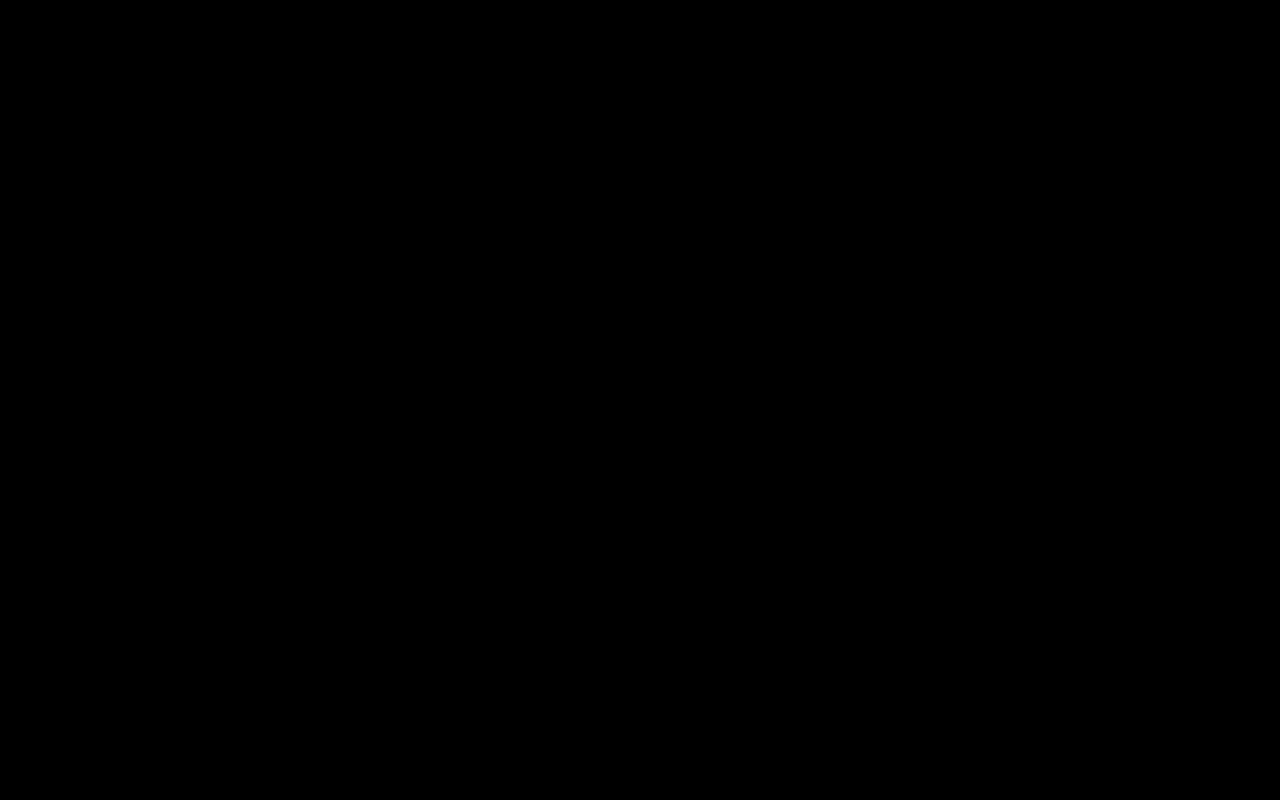
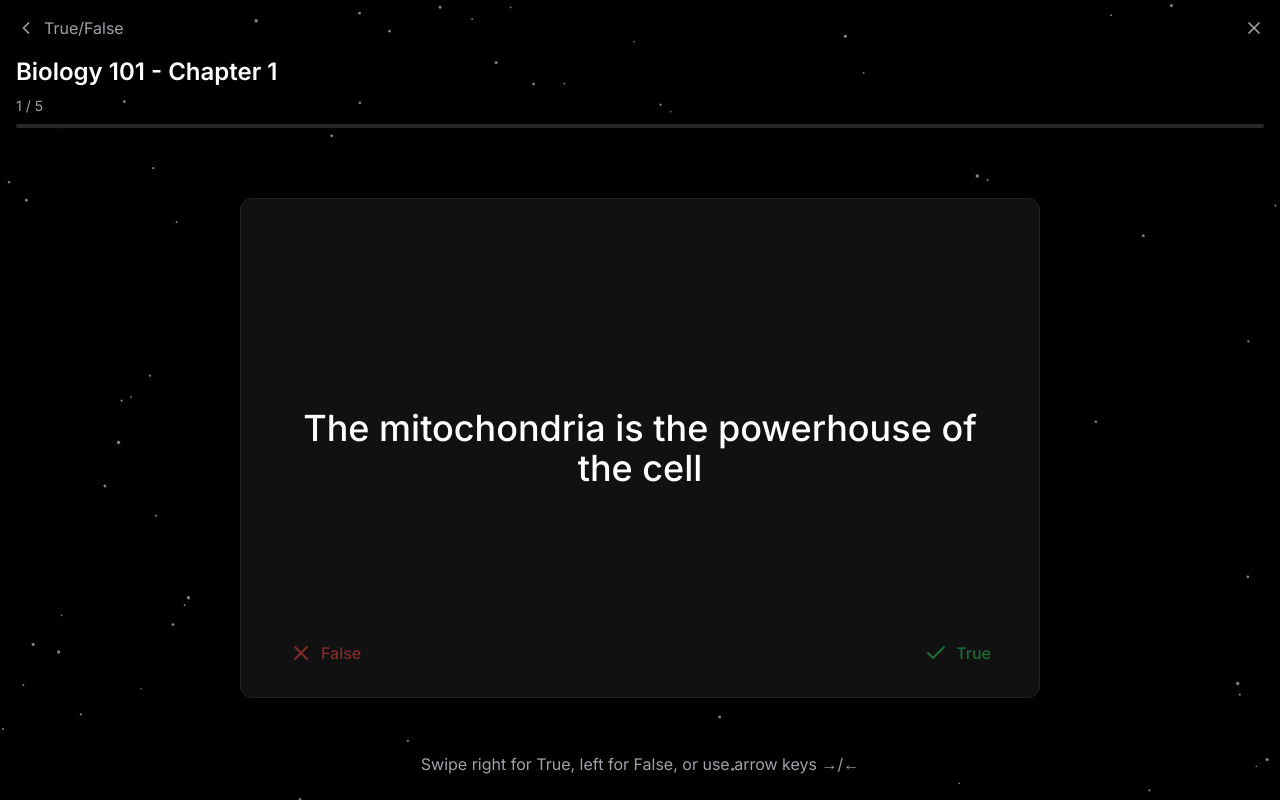
Before and after one commit to Shordore/AlbertAI, a Next.js app in the folder AlbertAI-Frontend/: page /student-dashboard/true-false in a window 1280 px wide. Before the commit this address had no page. Built offline with nearby package versions, Linux system fonts and the light colour scheme.

Commit message:
Added true/false finctioanltiy

```diff
--- a/AlbertAI-Frontend/app/student-dashboard/page.tsx
+++ b/AlbertAI-Frontend/app/student-dashboard/page.tsx
@@ -519,7 +519,11 @@ export default function StudentDashboardPage() {
                   </p>
                 </CardContent>
               </Card>
-              <Card className="bg-[#111111] border-[#222222] hover:bg-white hover:text-black transition-colors cursor-pointer group rounded-xl">
+
+              <Card
+                className="bg-[#111111] border-[#222222] hover:bg-white hover:text-black transition-colors cursor-pointer group rounded-xl"
+                onClick={() => router.push("/student-dashboard/true-false")}
+              >
                 <CardHeader className="flex flex-row items-center justify-between space-y-0 pb-6 pt-6">
                   <CardTitle className="text-sm font-medium text-white group-hover:text-black">
                     True/False Questions
@@ -535,6 +539,7 @@ export default function StudentDashboardPage() {
                   </p>
                 </CardContent>
               </Card>
+
               <Card className="bg-[#111111] border-[#222222] hover:bg-white hover:text-black transition-colors cursor-pointer group rounded-xl">
                 <CardHeader className="flex flex-row items-center justify-between space-y-0 pb-6 pt-6">
                   <CardTitle className="text-sm font-medium text-white group-hover:text-black">
--- /dev/null
+++ b/AlbertAI-Frontend/app/student-dashboard/true-false/page.tsx
@@ -0,0 +1,287 @@
+"use client";
+
+import { useState, useEffect } from "react";
+import { X, ChevronLeft, Check, RotateCcw } from "lucide-react";
+import { useRouter } from "next/navigation";
+import {
+  motion,
+  AnimatePresence,
+  useMotionValue,
+  useTransform,
+  animate,
+} from "framer-motion";
+import { StaticSparkles } from "@/components/static-sparkles";
+
+interface TrueFalseQuestion {
+  question: string;
+  answer: boolean;
+}
+
+const questions: TrueFalseQuestion[] = [
+  {
+    question: "The mitochondria is the powerhouse of the cell",
+    answer: true,
+  },
+  {
+    question: "DNA is a single-stranded molecule",
+    answer: false,
+  },
+  {
+    question: "Photosynthesis occurs in animal cells",
+    answer: false,
+  },
+  {
+    question: "The human body has 206 bones",
+    answer: true,
+  },
+  {
+    question: "All bacteria are harmful to humans",
+    answer: false,
+  },
+];
+
+export default function TrueFalsePage() {
+  const router = useRouter();
+  const [currentIndex, setCurrentIndex] = useState(0);
+  const [direction, setDirection] = useState(0);
+  const [userAnswer, setUserAnswer] = useState<boolean | null>(null);
+  const [showFeedback, setShowFeedback] = useState(false);
+  const [showCompletionModal, setShowCompletionModal] = useState(false);
+  const x = useMotionValue(0);
+  const rotate = useTransform(x, [-200, 200], [-30, 30]);
+  const opacity = useTransform(x, [-200, 0, 200], [0.5, 1, 0.5]);
+  const background = useTransform(
+    x,
+    [-200, 0, 200],
+    ["rgb(239, 68, 68)", "rgb(17, 17, 17)", "rgb(34, 197, 94)"]
+  );
+
+  const progress = (currentIndex / questions.length) * 100;
+
+  useEffect(() => {
+    const handleKeyDown = (e: KeyboardEvent) => {
+      if (e.key === "ArrowLeft") {
+        handleSwipe(false);
+        animate(x, -300, {
+          type: "spring",
+          stiffness: 400,
+          damping: 30,
+        });
+      } else if (e.key === "ArrowRight") {
+        handleSwipe(true);
+        animate(x, 300, {
+          type: "spring",
+          stiffness: 400,
+          damping: 30,
+        });
+      }
+    };
+
+    window.addEventListener("keydown", handleKeyDown);
+    return () => window.removeEventListener("keydown", handleKeyDown);
+  }, [currentIndex]);
+
+  const handleRestart = () => {
+    setCurrentIndex(0);
+    setShowCompletionModal(false);
+    setUserAnswer(null);
+    setShowFeedback(false);
+    animate(x, 0);
+  };
+
+  const handleSwipe = (isTrue: boolean) => {
+    setUserAnswer(isTrue);
+    setShowFeedback(true);
+    setDirection(isTrue ? 1 : -1);
+
+    setTimeout(() => {
+      animate(x, 0, {
+        type: "spring",
+        stiffness: 400,
+        damping: 30,
+      });
+      if (currentIndex < questions.length - 1) {
+        setCurrentIndex((prev) => prev + 1);
+        setUserAnswer(null);
+        setShowFeedback(false);
+      } else {
+        setShowCompletionModal(true);
+      }
+    }, 1000);
+  };
+
+  const handleDragEnd = (event: any, info: any) => {
+    const offset = info.offset.x;
+    if (offset > 100) {
+      handleSwipe(true);
+    } else if (offset < -100) {
+      handleSwipe(false);
+    }
+  };
+
+  return (
+    <div className="min-h-screen bg-black flex flex-col relative">
+      <StaticSparkles
+        id="tsparticles"
+        background="transparent"
+        minSize={0.8}
+        maxSize={1.8}
+        particleDensity={100}
+        className="fixed inset-0 pointer-events-none"
+        particleColor="rgba(255, 255, 255, 0.5)"
+      />
+
+      {/* Completion Modal */}
+      <AnimatePresence>
+        {showCompletionModal && (
+          <motion.div
+            initial={{ opacity: 0 }}
+            animate={{ opacity: 1 }}
+            exit={{ opacity: 0 }}
+            className="fixed inset-0 bg-black/50 backdrop-blur-sm z-50 flex items-center justify-center"
+          >
+            <motion.div
+              initial={{ scale: 0.9, opacity: 0 }}
+              animate={{ scale: 1, opacity: 1 }}
+              exit={{ scale: 0.9, opacity: 0 }}
+              className="bg-[#111111] border border-[#222222] rounded-xl p-8 max-w-md w-full mx-4 flex flex-col items-center"
+            >
+              <h2 className="text-2xl font-semibold text-white mb-4">
+                Practice Complete!
+              </h2>
+              <p className="text-zinc-400 text-center mb-8">
+                Would you like to practice these questions again?
+              </p>
+              <div className="flex gap-4">
+                <button
+                  onClick={handleRestart}
+                  className="flex items-center gap-2 bg-[#3B4CCA] text-white px-6 py-3 rounded-lg hover:bg-[#2D3A99] transition-colors"
+                >
+                  <RotateCcw className="w-5 h-5" />
+                  Restart
+                </button>
+                <button
+                  onClick={() => router.push("/student-dashboard")}
+                  className="px-6 py-3 rounded-lg border border-zinc-800 text-zinc-400 hover:text-white hover:border-zinc-700 transition-colors"
+                >
+                  Return to Dashboard
+                </button>
+              </div>
+            </motion.div>
+          </motion.div>
+        )}
+      </AnimatePresence>
+
+      <div className="relative z-10 flex flex-col flex-1">
+        {/* Header */}
+        <div className="flex flex-col">
+          <div className="flex items-center gap-4 p-4">
+            <button
+              onClick={() => router.push("/student-dashboard")}
+              className="text-zinc-400 hover:text-white transition-colors flex items-center gap-2"
+            >
+              <ChevronLeft className="w-5 h-5" />
+              <span>True/False</span>
+            </button>
+            <button
+              onClick={() => router.push("/student-dashboard")}
+              className="text-zinc-400 hover:text-white transition-colors ml-auto"
+            >
+              <X className="w-5 h-5" />
+            </button>
+          </div>
+
+          <div className="px-4 pb-4">
+            <h1 className="text-2xl font-semibold text-white mb-2">
+              Biology 101 - Chapter 1
+            </h1>
+            <div className="flex items-center justify-between text-sm text-zinc-400 mb-2">
+              <span>
+                {currentIndex + 1} / {questions.length}
+              </span>
+            </div>
+            <div className="h-1 w-full bg-zinc-800 rounded-full overflow-hidden">
+              <div
+                className="h-full bg-[#3B4CCA] transition-all duration-300 ease-out"
+                style={{ width: `${progress}%` }}
+              />
+            </div>
+          </div>
+        </div>
+
+        {/* Question Area */}
+        <div className="flex-1 flex items-center justify-center p-6">
+          <div className="flex flex-col items-center gap-6">
+            {/* Feedback Message */}
+            <AnimatePresence mode="wait">
+              {showFeedback && (
+                <motion.div
+                  initial={{ opacity: 0, y: 20 }}
+                  animate={{ opacity: 1, y: 0 }}
+                  exit={{ opacity: 0, y: -20 }}
+                  className="text-2xl font-medium text-[#3B4CCA]"
+                >
+                  {userAnswer === questions[currentIndex].answer
+                    ? "Correct!"
+                    : "Incorrect"}
+                </motion.div>
+              )}
+            </AnimatePresence>
+
+            {/* Card */}
+            <div className="relative w-[800px] h-[500px]">
+              <AnimatePresence mode="wait">
+                <motion.div
+                  key={currentIndex}
+                  style={{
+                    x,
+                    rotate,
+                    opacity,
+                    background,
+                  }}
+                  drag="x"
+                  dragConstraints={{ left: 0, right: 0 }}
+                  onDragEnd={handleDragEnd}
+                  initial={{ scale: 0.5, opacity: 0 }}
+                  animate={{ scale: 1, opacity: 1 }}
+                  exit={{ scale: 0.5, opacity: 0 }}
+                  transition={{ type: "spring", stiffness: 500, damping: 50 }}
+                  className="absolute inset-0 rounded-xl border border-[#222222] flex flex-col items-center justify-center p-12 cursor-grab active:cursor-grabbing"
+                >
+                  <div className="text-4xl font-medium text-white text-center">
+                    {questions[currentIndex].question}
+                  </div>
+
+                  {/* Swipe Indicators */}
+                  <div className="absolute bottom-8 left-0 right-0 flex justify-between px-12">
+                    <motion.div
+                      style={{ opacity: useTransform(x, [0, -100], [0.5, 1]) }}
+                    >
+                      <div className="flex items-center gap-2 text-red-500">
+                        <X className="w-6 h-6" />
+                        <span className="font-medium">False</span>
+                      </div>
+                    </motion.div>
+                    <motion.div
+                      style={{ opacity: useTransform(x, [0, 100], [0.5, 1]) }}
+                    >
+                      <div className="flex items-center gap-2 text-green-500">
+                        <Check className="w-6 h-6" />
+                        <span className="font-medium">True</span>
+                      </div>
+                    </motion.div>
+                  </div>
+                </motion.div>
+              </AnimatePresence>
+            </div>
+          </div>
+        </div>
+
+        {/* Instructions */}
+        <div className="text-center pb-6 text-zinc-400">
+          <p>Swipe right for True, left for False, or use arrow keys →/←</p>
+        </div>
+      </div>
+    </div>
+  );
+}
```
